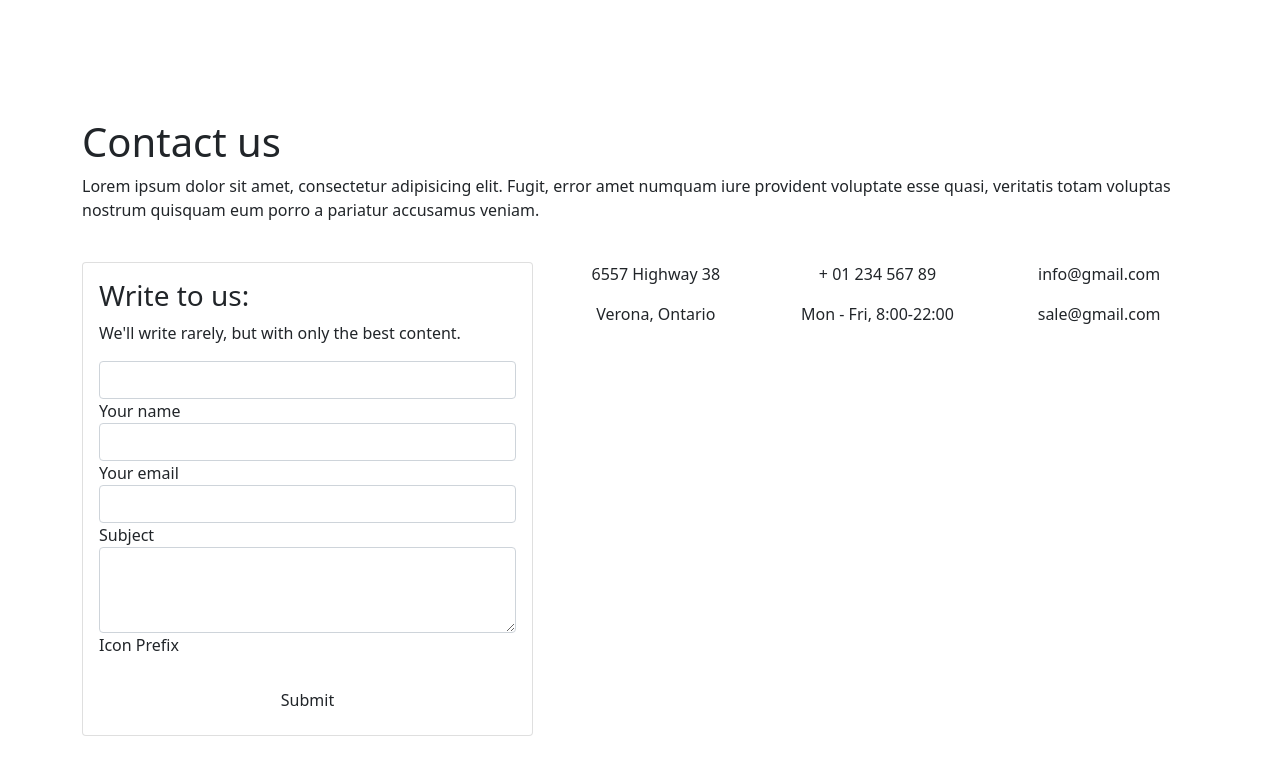
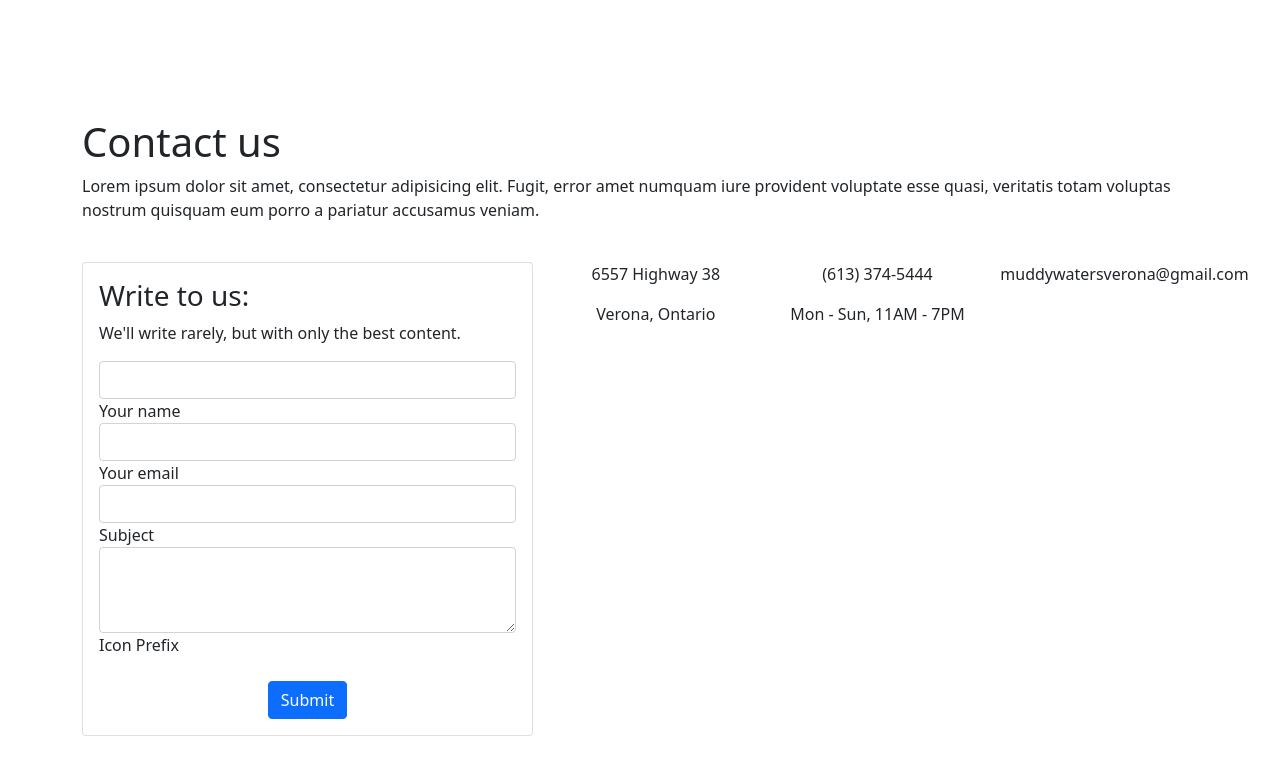
Before and after one commit to kellenwiltshire/muddy-waters, a Next.js app: page / in a window 1280 px wide. Shown: the part 664-1438 px from the top of the page. Built offline with nearby package versions, Linux system fonts and the light colour scheme.

Commit message:
Configuring Bootstrap

```diff
--- a/components/Layout/Location.js
+++ b/components/Layout/Location.js
@@ -1,4 +1,5 @@
 import React from 'react';
+import Button from 'react-bootstrap/Button';
 
 function Location() {
 	return (
@@ -32,19 +33,19 @@ function Location() {
 							<div className='md-form'>
 								<i className='fas fa-user prefix grey-text'></i>
 								<input type='text' id='form-name' className='form-control' />
-								<label for='form-name'>Your name</label>
+								<label htmlFor='form-name'>Your name</label>
 							</div>
 
 							<div className='md-form'>
 								<i className='fas fa-envelope prefix grey-text'></i>
 								<input type='text' id='form-email' className='form-control' />
-								<label for='form-email'>Your email</label>
+								<label htmlFor='form-email'>Your email</label>
 							</div>
 
 							<div className='md-form'>
 								<i className='fas fa-tag prefix grey-text'></i>
 								<input type='text' id='form-Subject' className='form-control' />
-								<label for='form-Subject'>Subject</label>
+								<label htmlFor='form-Subject'>Subject</label>
 							</div>
 
 							<div className='md-form'>
@@ -54,11 +55,11 @@ function Location() {
 									className='form-control md-textarea'
 									rows='3'
 								></textarea>
-								<label for='form-text'>Icon Prefix</label>
+								<label htmlFor='form-text'>Icon Prefix</label>
 							</div>
 
 							<div className='text-center mt-4'>
-								<button className='btn btn-light-blue'>Submit</button>
+								<Button className='btn btn-light-blue'>Submit</Button>
 							</div>
 						</div>
 					</div>
@@ -84,16 +85,15 @@ function Location() {
 							<a className='btn-floating blue accent-1'>
 								<i className='fas fa-phone'></i>
 							</a>
-							<p>+ 01 234 567 89</p>
-							<p>Mon - Fri, 8:00-22:00</p>
+							<p>(613) 374-5444</p>
+							<p>Mon - Sun, 11AM - 7PM</p>
 						</div>
 
 						<div className='col-md-4'>
 							<a className='btn-floating blue accent-1'>
 								<i className='fas fa-envelope'></i>
 							</a>
-							<p>info@gmail.com</p>
-							<p>sale@gmail.com</p>
+							<p>muddywatersverona@gmail.com</p>
 						</div>
 					</div>
 				</div>
--- /dev/null
+++ b/next.config.js
@@ -0,0 +1,7 @@
+const withCSS = require('@zeit/next-css');
+
+module.exports = withCSS({
+	cssLoaderOptions: {
+		url: false,
+	},
+});
--- a/package.json
+++ b/package.json
@@ -12,6 +12,7 @@
     "error": "10.4.0",
     "next": "10.2.1",
     "react": "17.0.2",
+    "react-bootstrap": "^1.6.0",
     "react-dom": "17.0.2"
   }
 }
--- a/pages/_app.js
+++ b/pages/_app.js
@@ -1,10 +1,14 @@
-import 'bootstrap/dist/css/bootstrap.min.css';
+import 'bootstrap/dist/css/bootstrap.css';
 import Layout from '../components/Layout/Layout';
 import '../styles/styles.css';
+import Head from 'next/head';
 
 function MyApp({ Component, pageProps }) {
 	return (
 		<Layout>
+			<Head>
+				<meta name='viewport' content='width=device-width, initial-scale=1' />
+			</Head>
 			<Component {...pageProps} />
 		</Layout>
 	);
```
Also changed, not shown: 1 other file (tests, documents, lock files or other folders).
